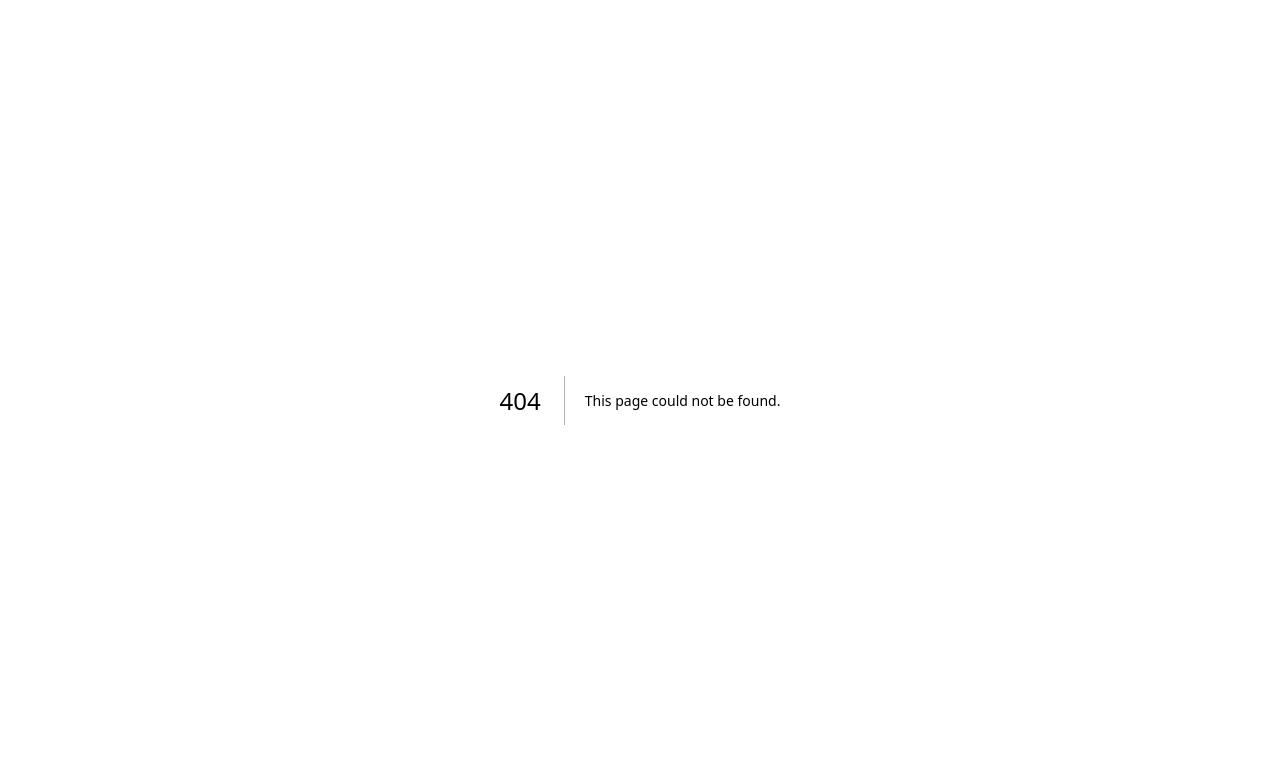
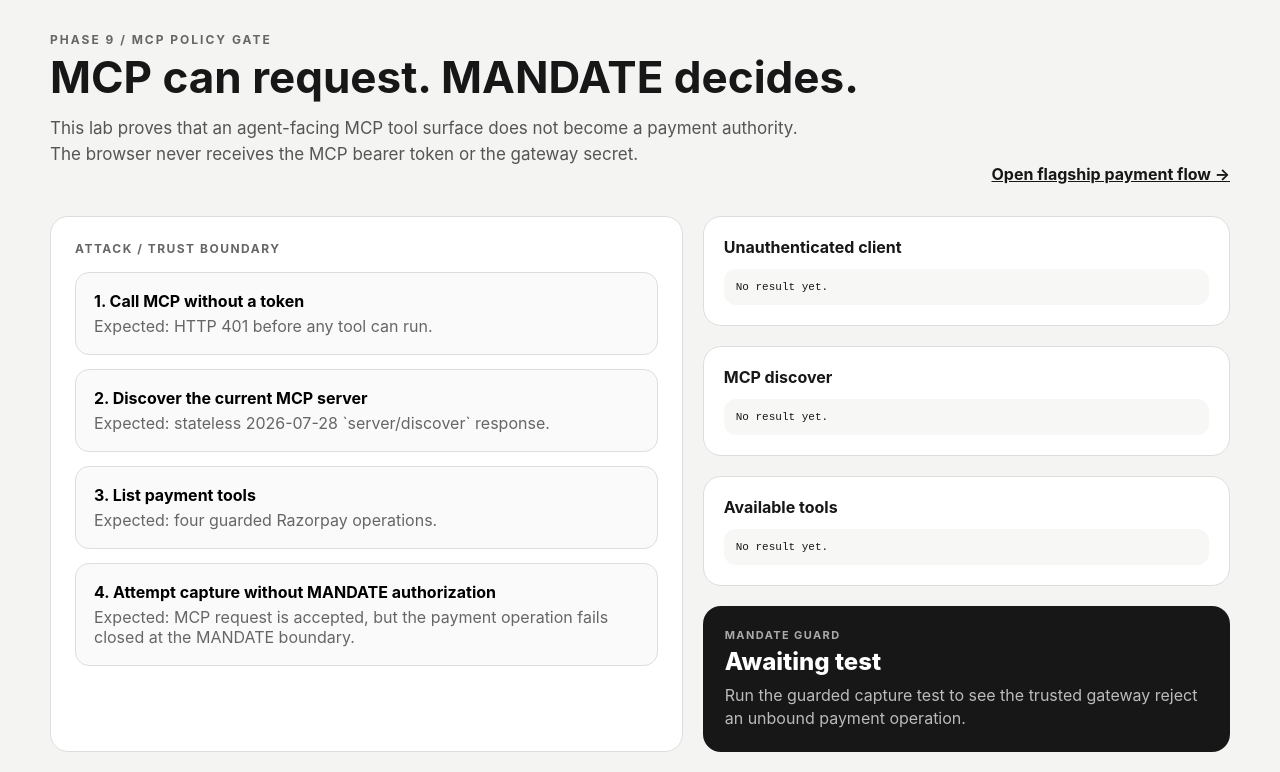
Before and after one commit to akashrajeev/AgenticCommerce, a Next.js app in the folder apps/buyer/: page /mcp in a window 1280 px wide. Before the commit this address had no page. Shown: the top 772 px of the page. Built offline with nearby package versions, Linux system fonts and the light colour scheme.

Commit message:
feat: add MCP guard demonstration page

```diff
--- /dev/null
+++ b/apps/buyer/src/app/mcp/page.tsx
@@ -0,0 +1,88 @@
+"use client";
+
+import { useState } from "react";
+
+type Result = { status?: number; body?: unknown } | null;
+
+const moneyText = (value: unknown) => typeof value === "number" ? `₹${(value / 100).toFixed(2)}` : "—";
+
+export default function McpLabPage() {
+  const [discover, setDiscover] = useState<Result>(null);
+  const [tools, setTools] = useState<Result>(null);
+  const [unauthorized, setUnauthorized] = useState<Result>(null);
+  const [guard, setGuard] = useState<Result>(null);
+  const [busy, setBusy] = useState("");
+
+  async function run(action: string, setter: (result: Result) => void) {
+    setBusy(action);
+    try {
+      const response = await fetch("/api/mcp-lab", { method: "POST", headers: { "content-type": "application/json" }, body: JSON.stringify({ action }), cache: "no-store" });
+      setter(await response.json());
+    } catch (error) {
+      setter({ status: 502, body: { error: error instanceof Error ? error.message : "MCP_LAB_FAILED" } });
+    } finally {
+      setBusy("");
+    }
+  }
+
+  const pretty = (value: unknown) => JSON.stringify(value, null, 2);
+  const guardBody = guard?.body as { body?: { result?: { isError?: boolean; content?: Array<{ text?: string }> } } } | undefined;
+  const guardText = guardBody?.body?.result?.content?.[0]?.text;
+
+  return (
+    <main style={{ minHeight: "100vh", background: "#f4f4f2", color: "#171717", fontFamily: "Inter, Arial, sans-serif", padding: 32 }}>
+      <div style={{ maxWidth: 1180, margin: "0 auto" }}>
+        <header style={{ display: "flex", justifyContent: "space-between", alignItems: "end", gap: 24, marginBottom: 32 }}>
+          <div>
+            <div style={{ letterSpacing: 2, fontSize: 12, fontWeight: 700, color: "#666" }}>PHASE 9 / MCP POLICY GATE</div>
+            <h1 style={{ margin: "8px 0", fontSize: 44, lineHeight: 1 }}>MCP can request. MANDATE decides.</h1>
+            <p style={{ maxWidth: 760, color: "#555", fontSize: 17, lineHeight: 1.5 }}>This lab proves that an agent-facing MCP tool surface does not become a payment authority. The browser never receives the MCP bearer token or the gateway secret.</p>
+          </div>
+          <a href="/negotiation" style={{ color: "#171717", fontWeight: 700 }}>Open flagship payment flow →</a>
+        </header>
+
+        <section style={{ display: "grid", gridTemplateColumns: "1.2fr 1fr", gap: 20 }}>
+          <div style={{ background: "white", border: "1px solid #ddd", borderRadius: 18, padding: 24 }}>
+            <div style={{ fontSize: 12, fontWeight: 700, letterSpacing: 1.5, color: "#666", marginBottom: 16 }}>ATTACK / TRUST BOUNDARY</div>
+            <div style={{ display: "grid", gap: 14 }}>
+              <button disabled={!!busy} onClick={() => void run("unauthorized", setUnauthorized)} style={{ textAlign: "left", padding: 18, borderRadius: 14, border: "1px solid #ddd", background: "#fafafa", cursor: "pointer" }}>
+                <strong>1. Call MCP without a token</strong><div style={{ color: "#666", marginTop: 5 }}>Expected: HTTP 401 before any tool can run.</div>
+              </button>
+              <button disabled={!!busy} onClick={() => void run("discover", setDiscover)} style={{ textAlign: "left", padding: 18, borderRadius: 14, border: "1px solid #ddd", background: "#fafafa", cursor: "pointer" }}>
+                <strong>2. Discover the current MCP server</strong><div style={{ color: "#666", marginTop: 5 }}>Expected: stateless 2026-07-28 `server/discover` response.</div>
+              </button>
+              <button disabled={!!busy} onClick={() => void run("tools", setTools)} style={{ textAlign: "left", padding: 18, borderRadius: 14, border: "1px solid #ddd", background: "#fafafa", cursor: "pointer" }}>
+                <strong>3. List payment tools</strong><div style={{ color: "#666", marginTop: 5 }}>Expected: four guarded Razorpay operations.</div>
+              </button>
+              <button disabled={!!busy} onClick={() => void run("guard", setGuard)} style={{ textAlign: "left", padding: 18, borderRadius: 14, border: "1px solid #ddd", background: "#fafafa", cursor: "pointer" }}>
+                <strong>4. Attempt capture without MANDATE authorization</strong><div style={{ color: "#666", marginTop: 5 }}>Expected: MCP request is accepted, but the payment operation fails closed at the MANDATE boundary.</div>
+              </button>
+            </div>
+          </div>
+
+          <div style={{ display: "grid", gap: 20 }}>
+            <ResultCard title="Unauthenticated client" result={unauthorized} accent={unauthorized?.status === 401 ? "BLOCKED" : undefined} pretty={pretty} />
+            <ResultCard title="MCP discover" result={discover} pretty={pretty} />
+            <ResultCard title="Available tools" result={tools} pretty={pretty} />
+            <div style={{ background: "#171717", color: "white", borderRadius: 18, padding: 22 }}>
+              <div style={{ fontSize: 11, letterSpacing: 1.4, fontWeight: 700, color: "#aaa" }}>MANDATE GUARD</div>
+              <div style={{ fontSize: 24, fontWeight: 800, marginTop: 5 }}>{guard?.status === 200 && guardText ? "BLOCKED BEFORE PAYMENT" : "Awaiting test"}</div>
+              <div style={{ marginTop: 8, color: "#bbb", lineHeight: 1.45 }}>{guardText ?? "Run the guarded capture test to see the trusted gateway reject an unbound payment operation."}</div>
+            </div>
+          </div>
+        </section>
+
+        <section style={{ marginTop: 20, background: "white", border: "1px solid #ddd", borderRadius: 18, padding: 24 }}>
+          <div style={{ fontSize: 12, fontWeight: 700, letterSpacing: 1.5, color: "#666" }}>TRUST MODEL</div>
+          <div style={{ display: "grid", gridTemplateColumns: "repeat(4, 1fr)", gap: 12, marginTop: 16 }}>
+            {[["Agent", "Requests / proposals"], ["MCP facade", "Authentication + tool boundary"], ["MANDATE", "Authorization + deterministic policy"], ["Razorpay", "Payment rail"]].map(([label, detail]) => <div key={label} style={{ padding: 16, border: "1px solid #e3e3e3", borderRadius: 14 }}><strong>{label}</strong><div style={{ marginTop: 6, color: "#666", fontSize: 14 }}>{detail}</div></div>)}
+          </div>
+        </section>
+      </div>
+    </main>
+  );
+}
+
+function ResultCard({ title, result, accent, pretty }: { title: string; result: Result; accent?: string; pretty: (value: unknown) => string }) {
+  return <div style={{ background: "white", border: "1px solid #ddd", borderRadius: 18, padding: 20 }}><div style={{ display: "flex", justifyContent: "space-between", gap: 12 }}><strong>{title}</strong>{result?.status ? <span style={{ fontSize: 11, fontWeight: 800 }}>{accent ?? `HTTP ${result.status}`}</span> : null}</div><pre style={{ margin: "12px 0 0", padding: 12, background: "#f7f7f5", borderRadius: 12, overflow: "auto", maxHeight: 180, fontSize: 11 }}>{result ? pretty(result) : "No result yet."}</pre></div>;
+}
```
